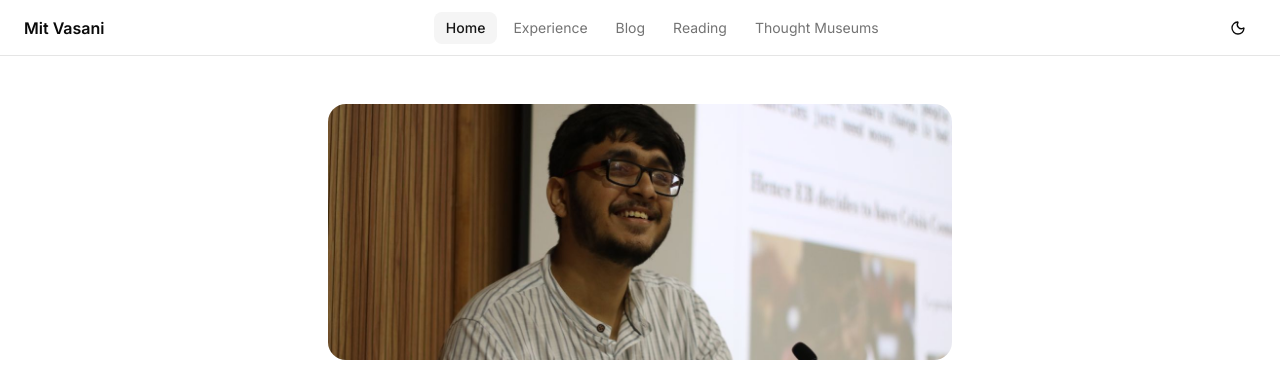
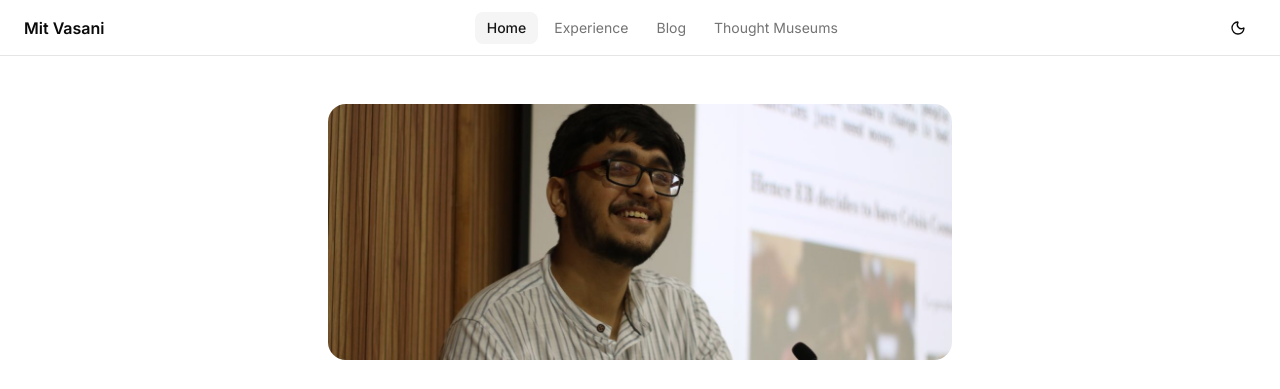
Before and after one commit to vasanimit9/vasanimit9.github.io, an Astro site: page / in a window 1280 px wide. Shown: the top 389 px of the page. Built offline with nearby package versions, Linux system fonts and the light colour scheme; Astro itself is replaced by a stand-in of ours.

Commit message:
Remove reading section (#19)
Deletes the reading page, BookCard component, reading lib, types, and
content data. Also removes the Reading nav item from TopBar and the
reading route from e2e screenshot tests.

https://claude.ai/code/session_0171ZriNTKXGJnLi95FCJUEb

Co-authored-by: Claude <noreply@anthropic.com>

```diff
--- a/content/reading.json
+++ /dev/null
@@ -1,278 +0,0 @@
-[
-  {
-    "title": "Let's Talk Money",
-    "author": "Monika Halan",
-    "status": "read",
-    "genre": "Personal Finance"
-  },
-  {
-    "title": "The Courage to Be Disliked",
-    "author": "Fumitake Koga, Ichiro Kishimi",
-    "status": "read",
-    "genre": "Lifestyle, Philosophy"
-  },
-  {
-    "title": "So Good They Can't Ignore You",
-    "author": "Cal Newport",
-    "status": "read",
-    "genre": "Lifestyle, Non-Fiction, Self-Help"
-  },
-  {
-    "title": "Deep Work",
-    "author": "Cal Newport",
-    "status": "read",
-    "genre": "Non-Fiction, Self-Help"
-  },
-  {
-    "title": "Atomic Habits",
-    "author": "James Clear",
-    "status": "read",
-    "genre": "Lifestyle, Non-Fiction, Productivity"
-  },
-  {
-    "title": "Norwegian Wood",
-    "author": "Haruki Murakami",
-    "status": "read",
-    "genre": "Fiction, Grief, Loss, Tragedy"
-  },
-  {
-    "title": "Kafka on The Shore",
-    "author": "Haruki Murakami",
-    "status": "read",
-    "genre": "Fiction, Magical Realism"
-  },
-  {
-    "title": "The Wind-Up Bird Chronicle",
-    "author": "Haruki Murakami",
-    "status": "read",
-    "genre": "Fiction, Historical Fiction, Magical Realism"
-  },
-  {
-    "title": "Men Without Women",
-    "author": "Haruki Murakami",
-    "status": "read",
-    "genre": "Fiction, Grief, Loss, Short Stories"
-  },
-  {
-    "title": "Hear the Wind Sing",
-    "author": "Haruki Murakami",
-    "status": "read",
-    "genre": "Fiction, Slice of Life"
-  },
-  {
-    "title": "The Adventures of Sherlock Holmes",
-    "author": "Sir Arthur Conan Doyle",
-    "status": "read",
-    "genre": "Fiction, Mystery, Short Stories"
-  },
-  {
-    "title": "The Memoirs of Sherlock Holmes",
-    "author": "Sir Arthur Conan Doyle",
-    "status": "read",
-    "genre": "Fiction, Mystery, Short Stories"
-  },
-  {
-    "title": "The Return of Sherlock Holmes",
-    "author": "Sir Arthur Conan Doyle",
-    "status": "read",
-    "genre": "Fiction, Mystery, Short Stories"
-  },
-  {
-    "title": "The Case-Book of Sherlock Holmes",
-    "author": "Sir Arthur Conan Doyle",
-    "status": "read",
-    "genre": "Fiction, Mystery, Short Stories"
-  },
-  {
-    "title": "His Last Bow",
-    "author": "Sir Arthur Conan Doyle",
-    "status": "read",
-    "genre": "Fiction, Mystery, Short Stories"
-  },
-  {
-    "title": "A Study in Scarlet",
-    "author": "Sir Arthur Conan Doyle",
-    "status": "read",
-    "genre": "Fiction, Mystery"
-  },
-  {
-    "title": "The Sign of the Four",
-    "author": "Sir Arthur Conan Doyle",
-    "status": "read",
-    "genre": "Fiction, Mystery"
-  },
-  {
-    "title": "The Hound of the Baskervilles",
-    "author": "Sir Arthur Conan Doyle",
-    "status": "read",
-    "genre": "Fiction, Mystery"
-  },
-  {
-    "title": "The Valley of Fear",
-    "author": "Sir Arthur Conan Doyle",
-    "status": "read",
-    "genre": "Fiction, Mystery"
-  },
-  {
-    "title": "The House of Silk",
-    "author": "Anthony Horowitz",
-    "status": "read",
-    "genre": "Fiction, Mystery"
-  },
-  {
-    "title": "And Then There Were None",
-    "author": "Agatha Christie",
-    "status": "read",
-    "genre": "Fiction, Mystery"
-  },
-  {
-    "title": "The Murder of Roger Ackroyd",
-    "author": "Agatha Christie",
-    "status": "read",
-    "genre": "Fiction, Mystery"
-  },
-  {
-    "title": "Harry Potter and the Philosopher's Stone",
-    "author": "J K Rowling",
-    "status": "read",
-    "genre": "Adventure, Fantasy, Fiction"
-  },
-  {
-    "title": "Harry Potter and the Chamber of Secrets",
-    "author": "J K Rowling",
-    "status": "read",
-    "genre": "Adventure, Fantasy, Fiction"
-  },
-  {
-    "title": "Harry Potter and the Prisoner of Azkaban",
-    "author": "J K Rowling",
-    "status": "read",
-    "genre": "Adventure, Fantasy, Fiction"
-  },
-  {
-    "title": "Harry Potter and the Goblet of Fire",
-    "author": "J K Rowling",
-    "status": "read",
-    "genre": "Adventure, Fantasy, Fiction"
-  },
-  {
-    "title": "Harry Potter and the Order of Phoenix",
-    "author": "J K Rowling",
-    "status": "read",
-    "genre": "Adventure, Fantasy, Fiction"
-  },
-  {
-    "title": "Harry Potter and the Half Blood Prince",
-    "author": "J K Rowling",
-    "status": "read",
-    "genre": "Adventure, Fantasy, Fiction"
-  },
-  {
-    "title": "Harry Potter and the Deathly Hallows",
-    "author": "J K Rowling",
-    "status": "read",
-    "genre": "Adventure, Fantasy, Fiction"
-  },
-  {
-    "title": "The Alchemist",
-    "author": "Paulo Coelho",
-    "status": "read",
-    "genre": "Adventure, Fantasy, Fiction, Philosophy"
-  },
-  {
-    "title": "Memoirs of a Geisha",
-    "author": "Arthur Golden",
-    "status": "read",
-    "genre": "Fiction, Historical Fiction"
-  },
-  {
-    "title": "Moonraker",
-    "author": "Ian Fleming",
-    "status": "read",
-    "genre": "Fantasy, Fiction, Thriller"
-  },
-  {
-    "title": "The Godfather",
-    "author": "Mario Puzo",
-    "status": "read",
-    "genre": "Adventure, Drama, Fiction"
-  },
-  {
-    "title": "The Spirit Of Japan",
-    "author": "Rabindranath Tagore",
-    "status": "read",
-    "genre": "Culture, Essay, Non-Fiction"
-  },
-  {
-    "title": "How to Win Friends and Influence People",
-    "author": "Dale Carnegie",
-    "status": "want-to-read",
-    "genre": "Non-Fiction, Self-Help"
-  },
-  {
-    "title": "No Rules Rules",
-    "author": "Erin Meyer, Reed Hastings",
-    "status": "want-to-read",
-    "genre": "Business, Culture, Innovation, Non-Fiction"
-  },
-  {
-    "title": "Laws of Human Nature",
-    "author": "Robert Greene",
-    "status": "want-to-read",
-    "genre": "Human Nature, Non-Fiction"
-  },
-  {
-    "title": "The Shortness of Life",
-    "author": "Seneca",
-    "status": "want-to-read",
-    "genre": "Lifestyle, Non-Fiction, Philosophy, Stoicism"
-  },
-  {
-    "title": "How to Stop Worrying And Start Living",
-    "author": "Dale Carnegie",
-    "status": "archived",
-    "genre": "Lifestyle, Non-Fiction, Self-Help"
-  },
-  {
-    "title": "Meditations",
-    "author": "Marcus Aurelius",
-    "status": "archived",
-    "genre": "Lifestyle, Non-Fiction, Philosophy, Stoicism"
-  },
-  {
-    "title": "7 Habits of Highly Effective People",
-    "author": "Stephen Covey",
-    "status": "archived",
-    "genre": "Non-Fiction, Productivity, Self-Help"
-  },
-  {
-    "title": "Ikigai",
-    "author": "Francesc Miralles, Héctor García",
-    "status": "archived",
-    "genre": "Non-Fiction, Philosophy, Self-Help"
-  },
-  {
-    "title": "Rework",
-    "author": "David H Hansson, Jason Fried",
-    "status": "archived",
-    "genre": "Business, Innovation, Non-Fiction"
-  },
-  {
-    "title": "The Book of Rumi",
-    "author": "Maryam Mafi, Rumi",
-    "status": "archived",
-    "genre": "Fiction, Philosophy, Short Stories"
-  },
-  {
-    "title": "The Paradox of Choice",
-    "author": "Berry Schwartz",
-    "status": "archived",
-    "genre": "Choice, Decision-Making, Non-Fiction"
-  },
-  {
-    "title": "Master Your Emotions",
-    "author": "Thibaut Meurisse",
-    "status": "archived",
-    "genre": "Non-Fiction, Self-Help"
-  }
-]
--- a/e2e/screenshots.spec.ts
+++ b/e2e/screenshots.spec.ts
@@ -7,7 +7,6 @@ const ROUTES = [
   { name: 'experience', path: '/experience' },
   { name: 'blog', path: '/blog' },
   { name: 'blog-post', path: '/blog/anime-dev-and-other-musings' },
-  { name: 'reading', path: '/reading' },
 ]
 
 for (const route of ROUTES) {
--- a/src/components/layout/TopBar.tsx
+++ b/src/components/layout/TopBar.tsx
@@ -19,8 +19,7 @@ const navItems = [
   { href: '/', label: 'Home', emoji: '🏠' },
   { href: '/experience/', label: 'Experience', emoji: '💻' },
   { href: '/blog/', label: 'Blog', emoji: '✍️' },
-  { href: '/reading/', label: 'Reading', emoji: '📚' },
-  { href: '/thought-museums/', label: 'Thought Museums', emoji: '🏛️' },
+{ href: '/thought-museums/', label: 'Thought Museums', emoji: '🏛️' },
 ]
 
 interface Props {
--- a/src/components/reading/BookCard.tsx
+++ /dev/null
@@ -1,34 +0,0 @@
-import { Badge } from '@/components/ui/badge'
-import type { Book, ReadingStatus } from '@/types/reading'
-
-const STATUS_LABELS: Record<ReadingStatus, string> = {
-  read: 'Read',
-  reading: 'Reading',
-  'want-to-read': 'Want to read',
-  archived: 'Archived',
-}
-
-const STATUS_VARIANTS: Record<ReadingStatus, 'default' | 'secondary' | 'outline'> = {
-  read: 'default',
-  reading: 'secondary',
-  'want-to-read': 'outline',
-  archived: 'outline',
-}
-
-interface Props {
-  book: Book
-}
-
-export default function BookCard({ book }: Props) {
-  return (
-    <div className="flex items-center justify-between gap-3 py-2.5">
-      <div className="min-w-0">
-        <span className="font-medium text-sm">{book.title}</span>
-        <span className="text-muted-foreground text-sm"> · {book.author}</span>
-      </div>
-      <Badge variant={STATUS_VARIANTS[book.status]} className="shrink-0 text-xs">
-        {STATUS_LABELS[book.status]}
-      </Badge>
-    </div>
-  )
-}
--- a/src/lib/reading.ts
+++ /dev/null
@@ -1,6 +0,0 @@
-import type { Book } from '@/types/reading'
-import data from '../../content/reading.json'
-
-export function getReadingList(): Book[] {
-  return data as Book[]
-}
--- a/src/pages/reading.astro
+++ /dev/null
@@ -1,54 +0,0 @@
----
-import Layout from '../layouts/Layout.astro'
-import BookCard from '../components/reading/BookCard'
-import { Separator } from '../components/ui/separator'
-import { getReadingList } from '../lib/reading'
-import type { ReadingStatus } from '../types/reading'
-
-const books = getReadingList()
-
-const SECTION_ORDER: ReadingStatus[] = ['reading', 'read', 'want-to-read', 'archived']
-const SECTION_LABELS: Record<ReadingStatus, string> = {
-  reading: 'Currently Reading',
-  read: 'Read',
-  'want-to-read': 'Want to Read',
-  archived: 'Archived',
-}
-
-const grouped = SECTION_ORDER.reduce<Record<ReadingStatus, typeof books>>(
-  (acc, status) => {
-    acc[status] = books.filter((b) => b.status === status)
-    return acc
-  },
-  { reading: [], read: [], 'want-to-read': [], archived: [] }
-)
-
-const activeSections = SECTION_ORDER.filter((s) => grouped[s].length > 0)
----
-
-<Layout title="Reading">
-  <div class="px-6 py-12 max-w-2xl mx-auto">
-    <h1 class="text-3xl font-bold mb-8">Reading</h1>
-
-    {
-      activeSections.map((status, sectionIdx) => (
-        <div>
-          <section class="mb-10">
-            <h2 class="text-lg font-semibold mb-3">
-              {SECTION_LABELS[status]}
-              <span class="text-sm font-normal text-muted-foreground ml-2">
-                {grouped[status].length}
-              </span>
-            </h2>
-            <div class="divide-y divide-border">
-              {grouped[status].map((book) => (
-                <BookCard book={book} />
-              ))}
-            </div>
-          </section>
-          {sectionIdx < activeSections.length - 1 && <Separator className="mb-10" />}
-        </div>
-      ))
-    }
-  </div>
-</Layout>
```
Also changed, not shown: src/types/reading.ts (deleted, +0 -11 lines).
